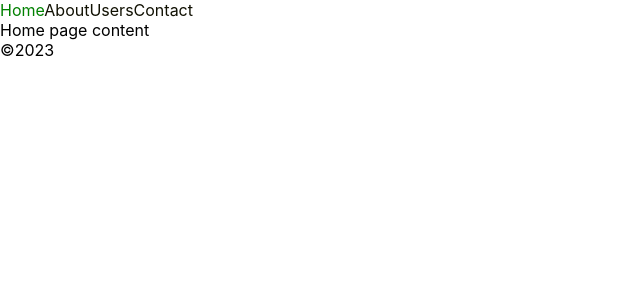
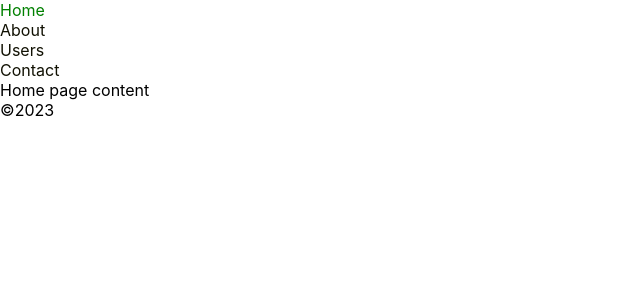
Before and after one commit to paullaster/react-router, a React (Create React App) app: page / in a window 1280 px wide. Shown: the top 300 px of the page, without its empty margins (0-640 px from the left). Built offline with nearby package versions, Linux system fonts and the light colour scheme.

Commit message:
add react files

```diff
--- a/src/assets/css/style.css
+++ b/src/assets/css/style.css
@@ -17,5 +17,5 @@
   }
   a{
     text-decoration: none !important;
-
+    display: flex !important;
   }
```
